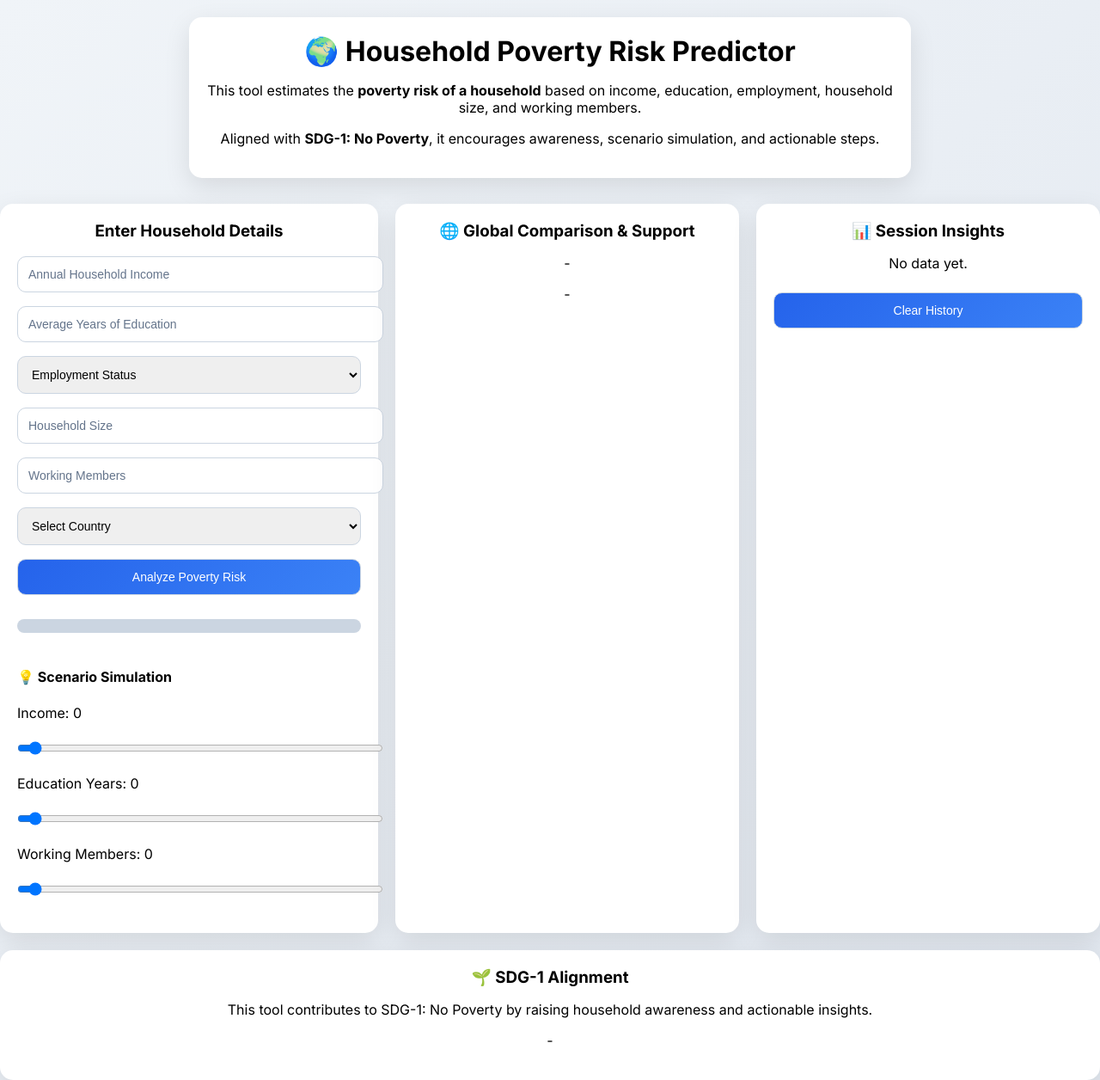
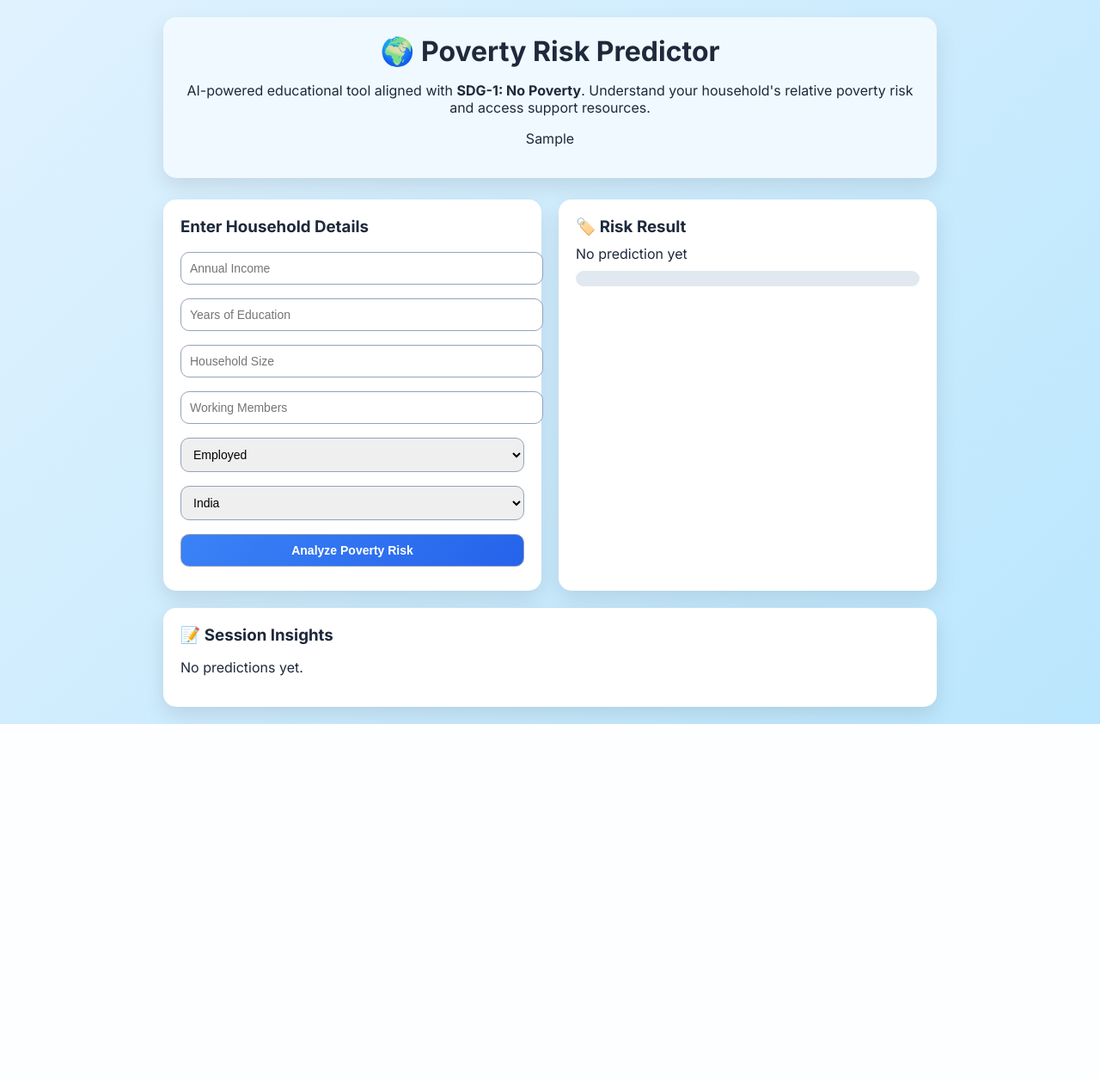
Before and after one commit to Github-of-dp/SDG_Poverty_App, a Flask app: template templates/index.html in a window 1280 px wide. Shown: the whole page at 86% size. After the commit the page ends 842 px from the top, so only its background shows below. Run offline with Flask 3, Linux system fonts and the light colour scheme; the template is opened without the code that fills it: most values are stand-ins (such as "Sample title", 1, 10 or a date in 2020).

Commit message:
Update index.html

```diff
--- a/templates/index.html
+++ b/templates/index.html
@@ -1,75 +1,70 @@
 <!DOCTYPE html>
 <html>
 <head>
-    <title>Household Poverty Risk Predictor</title>
+    <title>Poverty Risk Predictor</title>
     <link href="https://fonts.googleapis.com/css2?family=Inter:wght@400;500;600;700&display=swap" rel="stylesheet">
     <style>
         body {
             font-family: 'Inter', sans-serif;
-            background: linear-gradient(135deg, #f0f4f8, #e2e8f0);
+            background: linear-gradient(135deg, #e0f2fe, #bae6fd);
             min-height: 100vh;
             margin: 0;
             display: flex;
-            flex-direction: column;
-            align-items: center;
-        }
-
-        .intro {
-            max-width: 800px;
+            justify-content: center;
+            align-items: flex-start;
             padding: 20px;
-            text-align: center;
-            margin-top: 20px;
-            background: white;
-            border-radius: 15px;
-            box-shadow: 0 10px 30px rgba(0,0,0,0.1);
+            color: #1e293b;
         }
 
         .container {
+            max-width: 900px;
+            width: 100%;
+        }
+
+        .info-section {
+            background: #f0f9ff;
+            padding: 20px;
+            border-radius: 15px;
+            text-align: center;
+            margin-bottom: 25px;
+            box-shadow: 0 10px 25px rgba(0,0,0,0.1);
+        }
+
+        .cards {
             display: flex;
             flex-wrap: wrap;
+            gap: 20px;
             justify-content: center;
-            margin-top: 30px;
-            gap: 20px;
         }
 
-        .box, .card {
-            background: white;
+        .input-card, .result-card, .session-card {
+            background: #ffffff;
             padding: 20px;
             border-radius: 15px;
-            box-shadow: 0 10px 30px rgba(0,0,0,0.1);
+            box-shadow: 0 10px 25px rgba(0,0,0,0.1);
+            flex: 1 1 280px;
+            min-width: 280px;
         }
 
-        /* Input box centralized and consistent size */
-        .box {
-            max-width: 400px;
-            flex: 1 1 400px;
-            display: flex;
-            flex-direction: column;
-            align-items: center;
-        }
-
-        .box form {
-            width: 100%;
+        h1, h2, h3, h4 {
+            margin: 0 0 10px 0;
         }
 
         input, select, button {
             width: 100%;
-            padding: 12px;
+            padding: 10px;
             margin: 8px 0;
             border-radius: 10px;
-            border: 1px solid #cbd5e1;
+            border: 1px solid #94a3b8;
             font-size: 14px;
         }
 
-        input::placeholder {
-            color: #64748b;
-        }
-
         button {
-            background: linear-gradient(135deg, #2563eb, #3b82f6);
+            background: linear-gradient(135deg, #3b82f6, #2563eb);
             color: white;
+            font-weight: 600;
             cursor: pointer;
-            transition: 0.3s;
+            transition: 0.2s;
         }
 
         button:hover {
@@ -77,11 +72,10 @@
         }
 
         .bar {
-            height: 16px;
-            background: #cbd5e1;
+            height: 18px;
+            background: #e2e8f0;
             border-radius: 999px;
             margin-top: 10px;
-            width: 100%;
             overflow: hidden;
         }
 
@@ -92,52 +86,50 @@
             transition: width 0.6s ease, background 0.4s ease;
         }
 
-        .result {
-            margin-top: 10px;
-            font-weight: 600;
+        table {
+            width: 100%;
+            border-collapse: collapse;
+            font-size: 13px;
         }
 
-        .card {
-            flex: 1 1 300px;
-            min-width: 280px;
+        th, td {
+            padding: 6px;
+            text-align: left;
+            border-bottom: 1px solid #e2e8f0;
         }
 
-        h1,h3 { margin: 0 0 10px 0; text-align: center; }
-        p { text-align: center; }
-
-        .slider-container {
-            margin-top: 20px;
+        .session-card {
+            max-height: 300px;
+            overflow-y: auto;
         }
 
-        .slider {
-            margin: 10px 0;
+        @media(max-width: 768px){
+            .cards { flex-direction: column; }
         }
     </style>
 </head>
 <body>
-
-<div class="intro">
-    <h1>🌍 Household Poverty Risk Predictor</h1>
-    <p>This tool estimates the <b>poverty risk of a household</b> based on income, education, employment, household size, and working members.</p>
-    <p>Aligned with <b>SDG-1: No Poverty</b>, it encourages awareness, scenario simulation, and actionable steps.</p>
+<div class="container">
+    <div class="info-section">
+        <h1>🌍 Poverty Risk Predictor</h1>
+        <p>AI-powered educational tool aligned with <b>SDG-1: No Poverty</b>. Understand your household's relative poverty risk and access support resources.</p>
+        <p>{{ sdg_info }}</p>
     </div>
 
-<div class="container">
-    <!-- INPUT BOX -->
-    <div class="box">
+    <div class="cards">
+        <!-- Input Card -->
+        <div class="input-card">
             <h3>Enter Household Details</h3>
             <form id="form">
-            <input type="number" name="income" placeholder="Annual Household Income" required>
-            <input type="number" name="education" placeholder="Average Years of Education" required>
-            <select name="employment" required>
-                <option value="">Employment Status</option>
+                <input type="number" name="income" placeholder="Annual Income" required>
+                <input type="number" name="education" placeholder="Years of Education" required>
+                <input type="number" name="household_size" placeholder="Household Size" required>
+                <input type="number" name="working_members" placeholder="Working Members" required>
+                <select name="employment">
                     <option value="1">Employed</option>
                     <option value="0">Unemployed</option>
                 </select>
-            <input type="number" name="household_size" placeholder="Household Size" required>
-            <input type="number" name="working_members" placeholder="Working Members" required>
-            <select name="country" required>
-                <option value="">Select Country</option>
+                <select name="country">
                     <option>India</option>
                     <option>USA</option>
                     <option>UK</option>
@@ -147,129 +139,61 @@
                 </select>
                 <button type="submit">Analyze Poverty Risk</button>
             </form>
-
-        <div class="result" id="result"></div>
-        <div class="bar">
-            <div class="fill" id="fill"></div>
         </div>
 
-        <!-- Scenario Simulation -->
-        <div class="slider-container">
-            <h4>💡 Scenario Simulation</h4>
-            <label>Income: <span id="sim-income-display">0</span></label>
-            <input type="range" id="sim-income" min="0" max="50000" value="0" class="slider">
-
-            <label>Education Years: <span id="sim-edu-display">0</span></label>
-            <input type="range" id="sim-education" min="0" max="25" value="0" class="slider">
-
-            <label>Working Members: <span id="sim-working-display">0</span></label>
-            <input type="range" id="sim-working" min="0" max="10" value="0" class="slider">
-        </div>
+        <!-- Result Card -->
+        <div class="result-card">
+            <h3>🏷️ Risk Result</h3>
+            <div id="result">No prediction yet</div>
+            <div class="bar"><div id="fill" class="fill"></div></div>
+            <div id="comparison" style="margin-top:10px;"></div>
+            <div id="help" style="margin-top:5px;"></div>
         </div>
 
-    <!-- GLOBAL COMPARISON + HELP CARD -->
-    <div class="card">
-        <h3>🌐 Global Comparison & Support</h3>
-        <p id="comparison">-</p>
-        <p id="help">-</p>
+        <!-- Session Insights Card -->
+        <div class="session-card">
+            <h3>📝 Session Insights</h3>
+            <div id="session-history"><p>No predictions yet.</p></div>
         </div>
-
-    <!-- SESSION INSIGHTS CARD -->
-    <div class="card">
-        <h3>📊 Session Insights</h3>
-        <p id="session-insights">No data yet.</p>
-        <button id="clear-history">Clear History</button>
-    </div>
-
-    <!-- SDG ALIGNMENT CARD -->
-    <div class="card">
-        <h3>🌱 SDG-1 Alignment</h3>
-        <p id="sdg-text">This tool contributes to SDG-1: No Poverty by raising household awareness and actionable insights.</p>
-        <p id="sdg-stats">-</p>
     </div>
 </div>
 
 <script>
-let lastData = {}; // store last submitted form data
-
-// Update form risk
 document.getElementById("form").onsubmit = async (e) => {
     e.preventDefault();
-    const res = await fetch("/predict", {method: "POST", body: new FormData(e.target)});
+    const res = await fetch("/predict", {method:"POST", body:new FormData(e.target)});
     const data = await res.json();
-    lastData = {
-        income: parseFloat(e.target.income.value),
-        education: parseFloat(e.target.education.value),
-        employment: parseInt(e.target.employment.value),
-        household_size: parseInt(e.target.household_size.value),
-        working_members: parseInt(e.target.working_members.value),
-        country: e.target.country.value
-    };
-    updateAllCards(data);
-    updateSimulationSliders(lastData);
-};
 
-// Update cards
-function updateAllCards(data){
-    document.getElementById("result").innerText = `Poverty Risk: ${data.risk}% (${data.level})`;
+    // Update main result
+    document.getElementById("result").innerText =
+        `Poverty Risk: ${data.risk}% (${data.level})`;
     const fill = document.getElementById("fill");
     fill.style.width = data.risk + "%";
     fill.style.background = data.color;
 
-    document.getElementById("comparison").innerText = "🌐 Global comparison: " + data.comparison;
-    document.getElementById("help").innerText = "🤝 Suggested support: " + data.help;
+    document.getElementById("comparison").innerText =
+        "🌐 Global comparison: " + data.comparison;
+    document.getElementById("help").innerText =
+        "🤝 Suggested support: " + data.help;
 
-    const s = data.session_insights;
-    document.getElementById("session-insights").innerText =
-        `Total Entries: ${s.total_entries}\nHighest Risk: ${s.highest_risk}%\nLowest Risk: ${s.lowest_risk}%\nAverage Risk: ${s.average_risk}%`;
-
-    document.getElementById("sdg-stats").innerText =
-        `Highest risk this session: ${s.highest_risk}% | Average household risk: ${s.average_risk}%`;
+    // Update session history
+    const container = document.getElementById("session-history");
+    if (!data.history || data.history.length === 0) {
+        container.innerHTML = "<p>No predictions yet.</p>";
+        return;
     }
-
-// Update sliders to match input
-function updateSimulationSliders(data){
-    document.getElementById("sim-income").value = data.income;
-    document.getElementById("sim-education").value = data.education;
-    document.getElementById("sim-working").value = data.working_members;
-
-    document.getElementById("sim-income-display").innerText = data.income;
-    document.getElementById("sim-edu-display").innerText = data.education;
-    document.getElementById("sim-working-display").innerText = data.working_members;
-}
-
-// Dynamic Scenario Simulation
-["sim-income","sim-education","sim-working"].forEach(id=>{
-    document.getElementById(id).oninput = async (e)=>{
-        if(Object.keys(lastData).length === 0) return;
-        const simData = {
-            income: id==="sim-income"?parseFloat(e.target.value):lastData.income,
-            education: id==="sim-education"?parseFloat(e.target.value):lastData.education,
-            employment: lastData.employment,
-            household_size: lastData.household_size,
-            working_members: id==="sim-working"?parseInt(e.target.value):lastData.working_members,
-            country: lastData.country
-        };
-
-        document.getElementById("sim-income-display").innerText = simData.income;
-        document.getElementById("sim-edu-display").innerText = simData.education;
-        document.getElementById("sim-working-display").innerText = simData.working_members;
-
-        const formData = new FormData();
-        for(let key in simData) formData.append(key, simData[key]);
-        const res = await fetch("/predict", {method:"POST", body:formData});
-        const data = await res.json();
-        updateAllCards(data);
-    };
+    let html = "<table><tr><th>Time</th><th>Income</th><th>Education</th><th>Risk</th></tr>";
+    data.history.slice(-5).reverse().forEach(item=>{
+        html += `<tr>
+            <td>${item.timestamp}</td>
+            <td>${item.income}</td>
+            <td>${item.education}</td>
+            <td>${item.risk}% (${item.level})</td>
+        </tr>`;
     });
-
-// Clear history
-document.getElementById("clear-history").onclick = async () => {
-    await fetch("/clear_history", {method: "POST"});
-    document.getElementById("session-insights").innerText = "No data yet.";
-    document.getElementById("sdg-stats").innerText = "-";
+    html += "</table>";
+    container.innerHTML = html;
 };
 </script>
-
 </body>
 </html>
```
Lines whose indentation alone changed are shown as unchanged.
